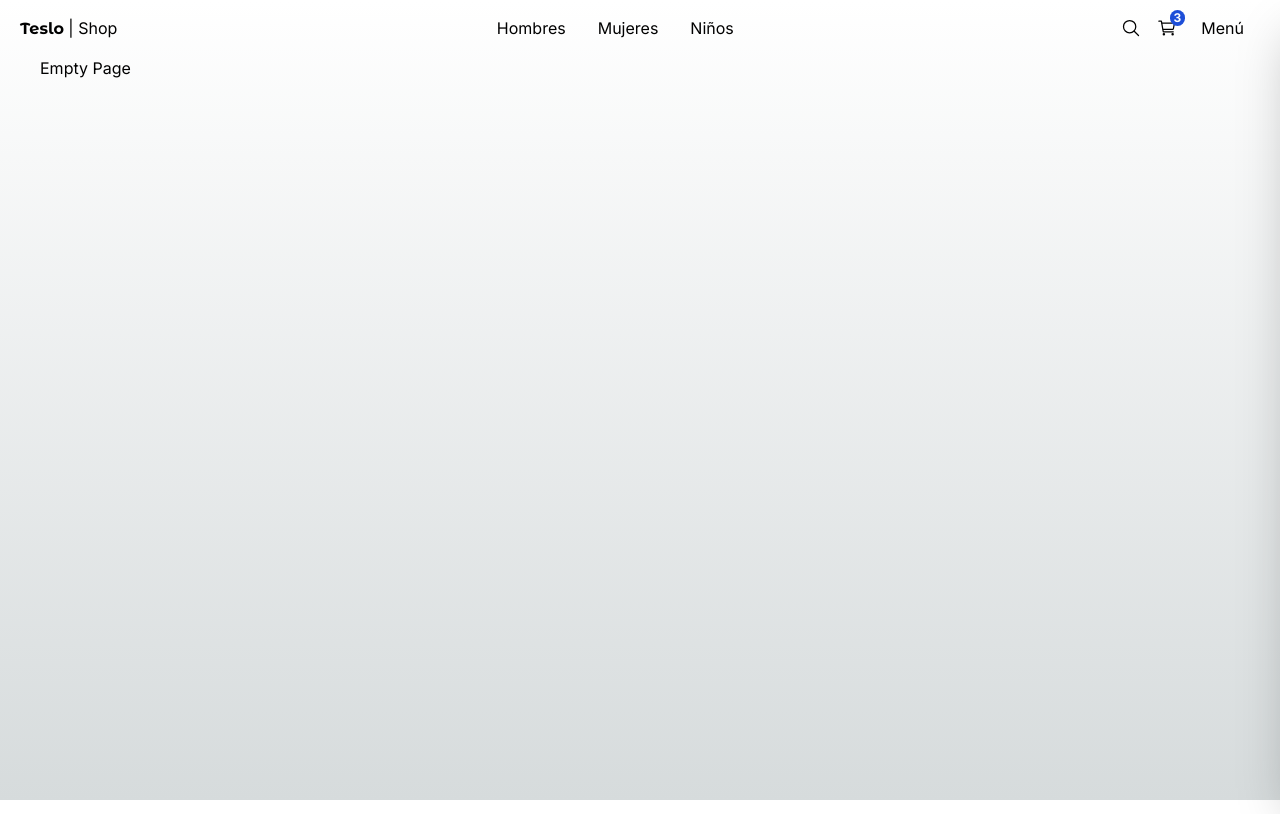
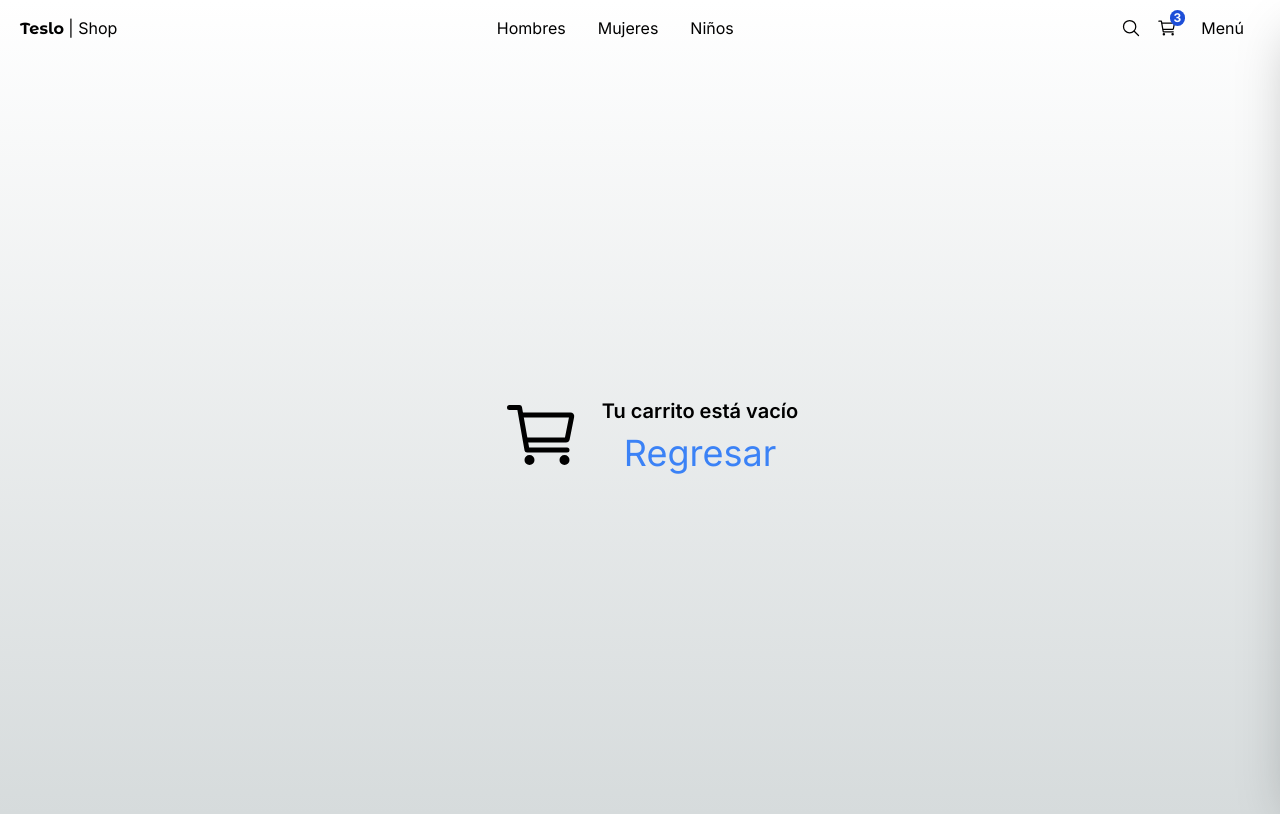
Before and after one commit to codewithleader/teslo-shop-nextjs14, a Next.js app: page /empty in a window 1280 px wide. Built offline with nearby package versions, Linux system fonts and the light colour scheme.

Commit message:
empty page

```diff
--- a/src/app/(shop)/cart/page.tsx
+++ b/src/app/(shop)/cart/page.tsx
@@ -2,6 +2,7 @@
 import { initialData } from '@/seed/seed';
 import Image from 'next/image';
 import Link from 'next/link';
+import { redirect } from 'next/navigation';
 
 const productsInCart = [
   initialData.products[0],
@@ -14,6 +15,7 @@
 ];
 
 export default function CartPage() {
+  // redirect('/empty');
   return (
     <div className='flex justify-center items-center mb-72 px-10 sm:px-0'>
       <div className='flex flex-col w-[552px] md:w-[1000px] md:px-10'>
--- a/src/app/(shop)/empty/page.tsx
+++ b/src/app/(shop)/empty/page.tsx
@@ -1,8 +1,16 @@
+import Link from 'next/link';
+import { IoCartOutline } from 'react-icons/io5';
 
 export default function EmptyPage() {
   return (
-    <div>
-      <h1>Empty Page</h1>
+    <div className='flex justify-center items-center height-custom'>
+      <IoCartOutline size={80} className='mx-5' />
+
+      <div className="flex flex-col items-center">
+        <h1 className='text-xl font-semibold'>Tu carrito está vacío</h1>
+
+        <Link href={'/'} className='text-blue-500 mt-2 text-4xl'>Regresar</Link>
+      </div>
     </div>
   );
 }
--- a/src/app/layout.tsx
+++ b/src/app/layout.tsx
@@ -14,7 +14,7 @@
   children: React.ReactNode;
 }>) {
   return (
-    <html lang='en'>
+    <html lang='es'>
       <body className={inter.className}>{children}</body>
     </html>
   );
```
